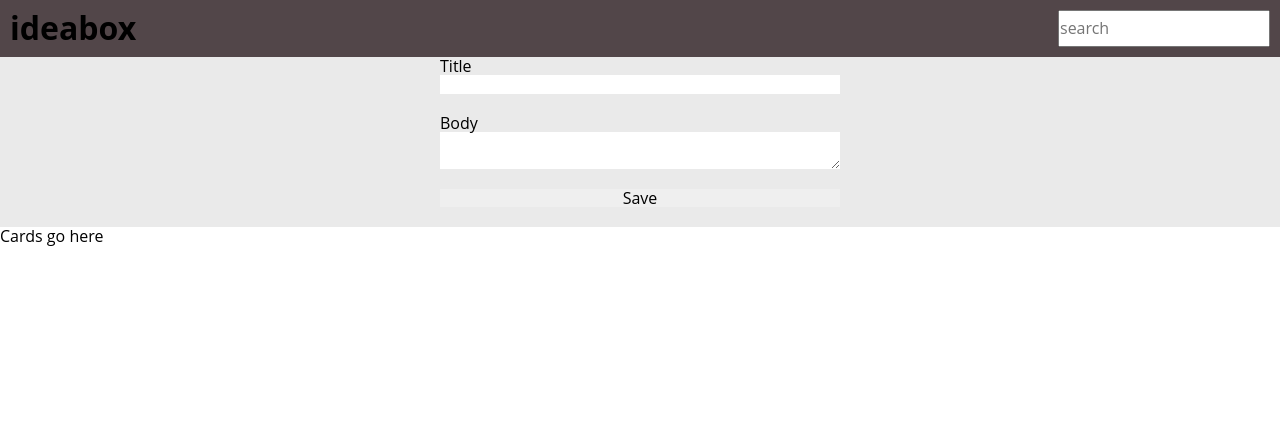
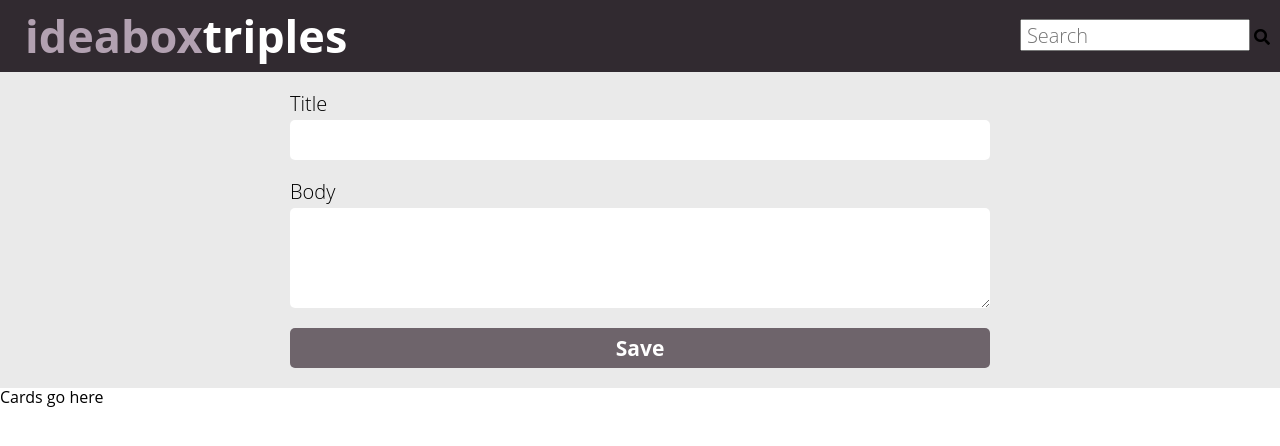
Before and after one commit to dForDeveloper/ideabox-triples, a plain HTML site: page index.html in a window 1280 px wide. Drawn offline with Linux system fonts and the light colour scheme.

Commit message:
Style static page

```diff
--- a/css/styles.css
+++ b/css/styles.css
@@ -7,7 +7,7 @@
 }
 
 header {
-  background-color: #524649;
+  background-color: rgb(49,42,48);
   display: flex;
   justify-content: space-between;
   padding: 10px;
@@ -15,7 +15,41 @@ header {
 
 h1 {
   margin:0;
+  font-size: 45px;
+  color: #B2A1B1;
+  margin-left: 15px;
 }
+
+.triples-text {
+  color: white;
+}
+
+#search {
+  height: 32px;
+  width: 230px;
+  margin-top: 9px;
+  font-size: 20px;
+  padding-left: 5px;
+  font-weight: 100;
+}
+
+
+#title {
+  height: 40px;
+}
+
+#body {
+  height: 100px;
+}
+
+.save {
+  height: 40px;
+  background-color:#6E646B;
+  color: white;
+  font-weight: 700;
+  font-size: 21px;
+}
+
 main {
   background-color: #EAEAEA;
   width: 100%;
@@ -23,12 +57,18 @@ main {
 
 label, textarea {
   display: block;
+}
 
+label {
+  padding-bottom: 5px;
+  font-weight: 100;
+  font-size: 20px;
 }
+
 
 form {
   width: 80%;
-  max-width: 400px;
+  max-width: 700px;
   margin: auto;
 }
 
@@ -39,4 +79,9 @@ input[type='submit'] {
   border: none;
   margin-bottom: 20px;
   width: 100%;
+  border-radius: 5px;
  }
+
+ .title-text{
+  padding-top: 20px;
+ }
--- a/index.html
+++ b/index.html
@@ -5,19 +5,23 @@
   <link rel="stylesheet" type="text/css" href="css/normalize.css">
   <link rel="stylesheet" type="text/css" href="css/styles.css">
   <link href=“https://fonts.googleapis.com/css?family=Open+Sans:300,800” rel=“stylesheet”>
+   <link rel="stylesheet" href="https://use.fontawesome.com/releases/v5.3.1/css/all.css" integrity="sha384-mzrmE5qonljUremFsqc01SB46JvROS7bZs3IO2EmfFsd15uHvIt+Y8vEf7N7fWAU" crossorigin="anonymous">
 </head>
 <body>
   <header>
-    <h1 class = 'ideabox-header'>ideabox</h1>
-    <input type="text" placeholder="search">
+    <h1 class = 'ideabox-header'>ideabox<span class = 'triples-text'>triples</span></h1>
+    <div>
+      <input type="text" id = "search" placeholder="Search">
+      <i class="fas fa-search"></i>
+    </div>
   </header>
   <main>
     <form>
-      <label for="title">Title</label>
+      <label for="title" class = 'title-text'>Title</label>
       <input id="title" type="text">
       <label for="body">Body</label>
       <textarea id="body"></textarea>
-      <input type="submit" value="Save">
+      <input type="submit" class = 'save' value="Save">
     </form>
   </main>
   <section>
```
